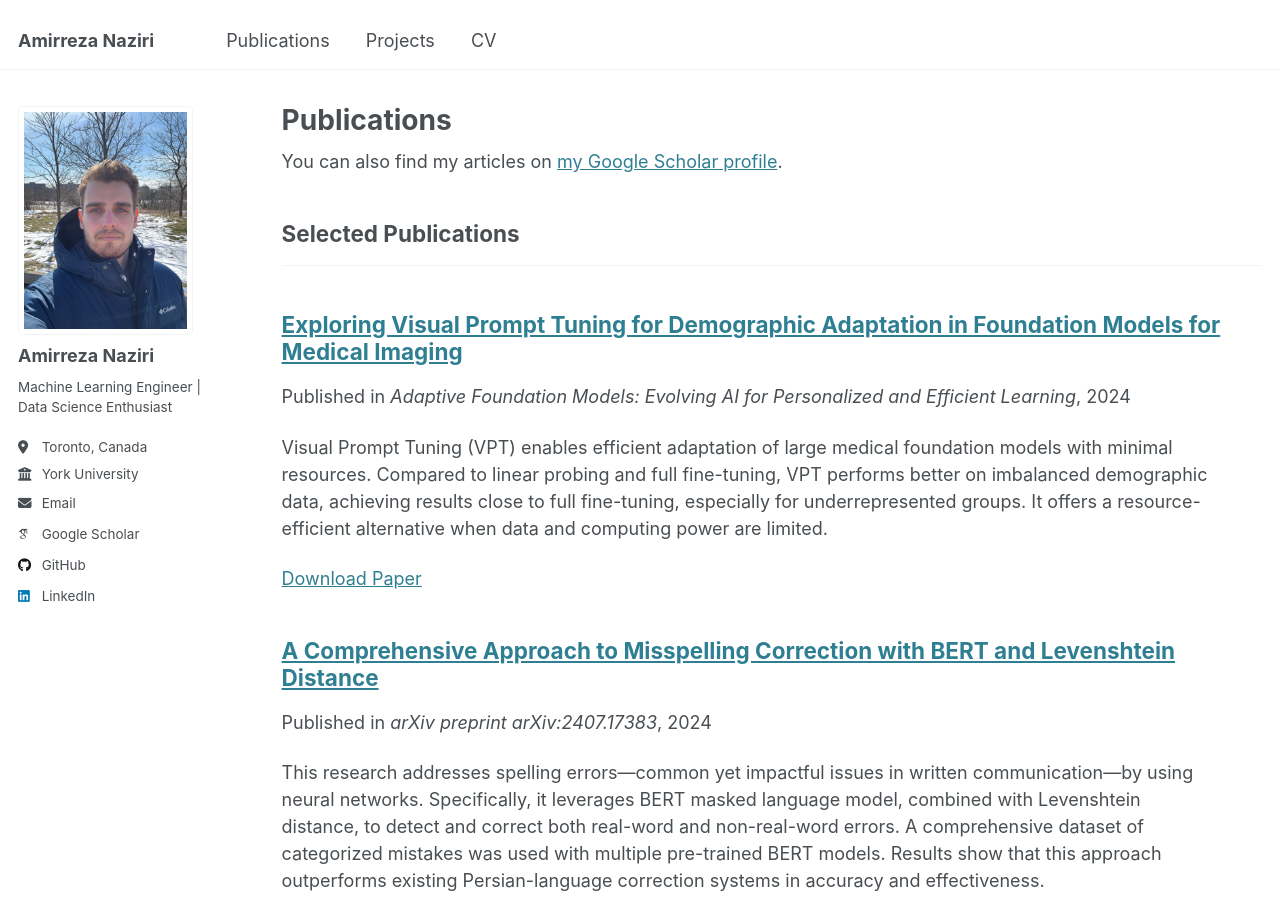
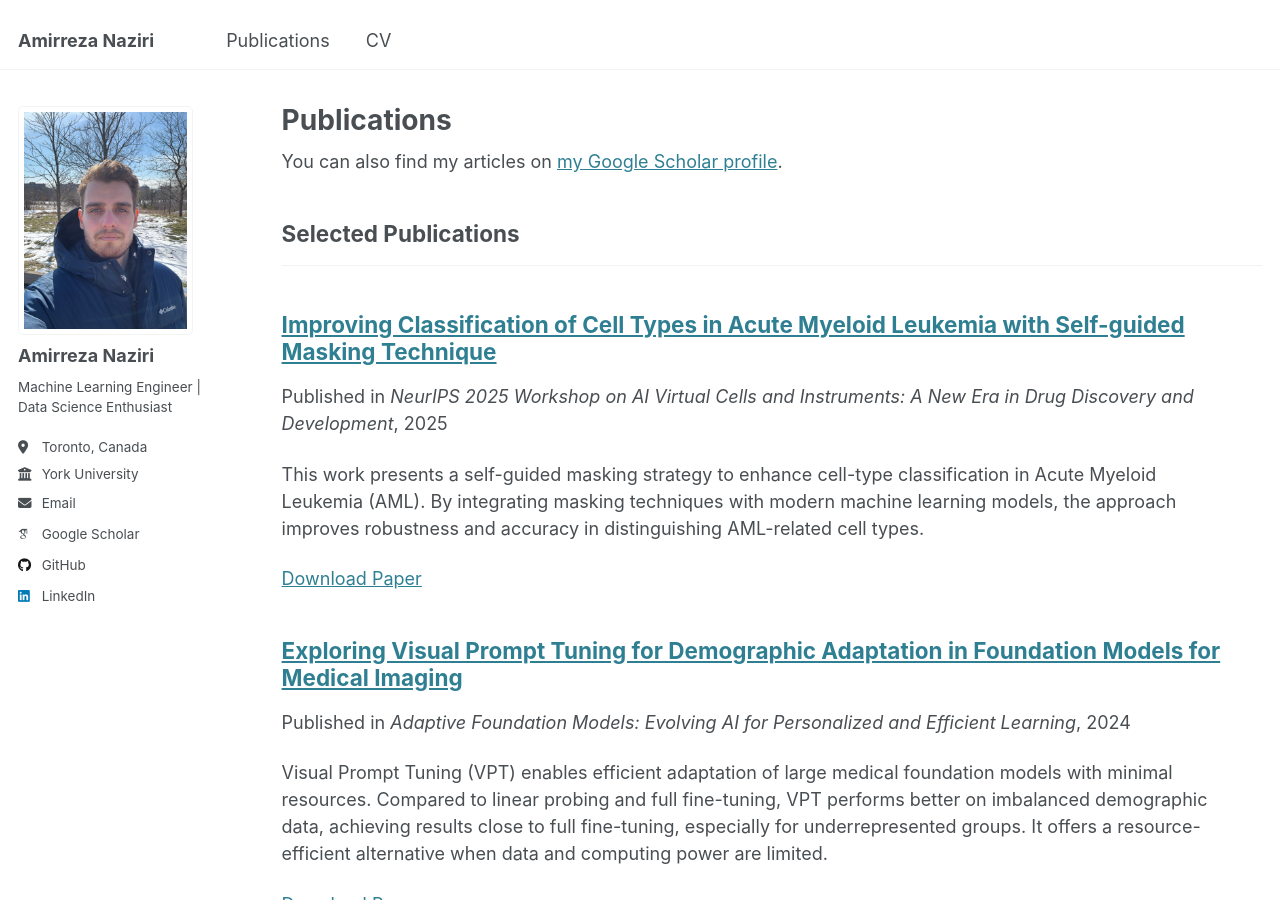
Before and after one commit to Amir79Naziri/amir79naziri.github.io, a Jekyll site: the page built from _pages/publications.html, in a window 1280 px wide and 900 px high. Built offline with Jekyll 4.4.1, drawn with Linux system fonts in a browser that asks for light colours; some web fonts are replaced.

Commit message:
update site

```diff
--- a/_data/navigation.yml
+++ b/_data/navigation.yml
@@ -4,12 +4,12 @@
 # links. Removing a link prevents it from showing in the header, but does not
 # prevent it from being included in the site.
 
+  # - title: "Projects"
+  #   url: /portfolio/
+
 main:
   - title: "Publications"
     url: /publications/
 
-  - title: "Projects"
-    url: /portfolio/
-
   - title: "CV"
     url: /cv/
--- /dev/null
+++ b/_publications/2025-09-01-Improving-Classification-of-Cell-Types-in-Acute-Myeloid-Leukemia-with-Self-guided-Masking-Technique.md
@@ -0,0 +1,12 @@
+---
+title: "Improving Classification of Cell Types in Acute Myeloid Leukemia with Self-guided Masking Technique"
+collection: publications
+category: manuscripts
+permalink: /publication/2025-Improving-Classification-of-Cell-Types-in-AML-with-Self-guided-Masking
+excerpt: "This work presents a self-guided masking strategy to enhance cell-type classification in Acute Myeloid Leukemia (AML). By integrating masking techniques with modern machine learning models, the approach improves robustness and accuracy in distinguishing AML-related cell types."
+date: 2025-09-01
+venue: "NeurIPS 2025 Workshop on AI Virtual Cells and Instruments: A New Era in Drug Discovery and Development"
+paperurl: "{{ site.baseurl }}/files/11_Improving_Classification_of.pdf"
+---
+
+Acute myeloid leukemia (AML) is a rare but important disease. Because it has many different features and behaviors, classifying its cell types with traditional methods is both difficult and costly. Transformer-based foundation models (FMs) are useful for analyzing biological data, and they usually use random masking during training. But normal uniform random masking selects genes without checking how important they are. To solve this, we propose a self-guided masking method. This method learns which gene positions are most useful to mask at each training step. We show that our approach improves FM training and performs better than uniform masking in cell-type classification for AML.
```
Also changed, not shown: _pages/about.md (+1 -1 lines), 8 other files.
